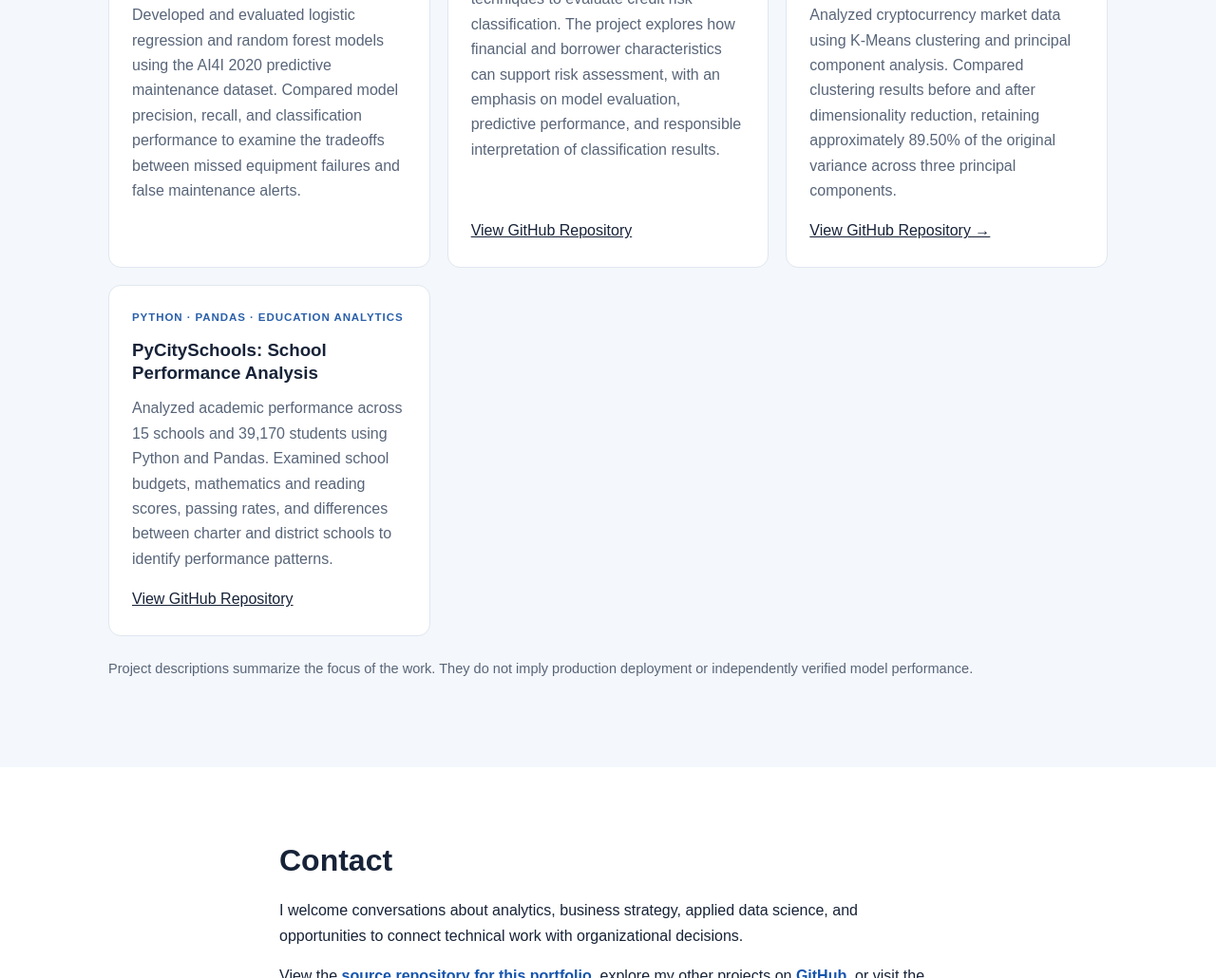
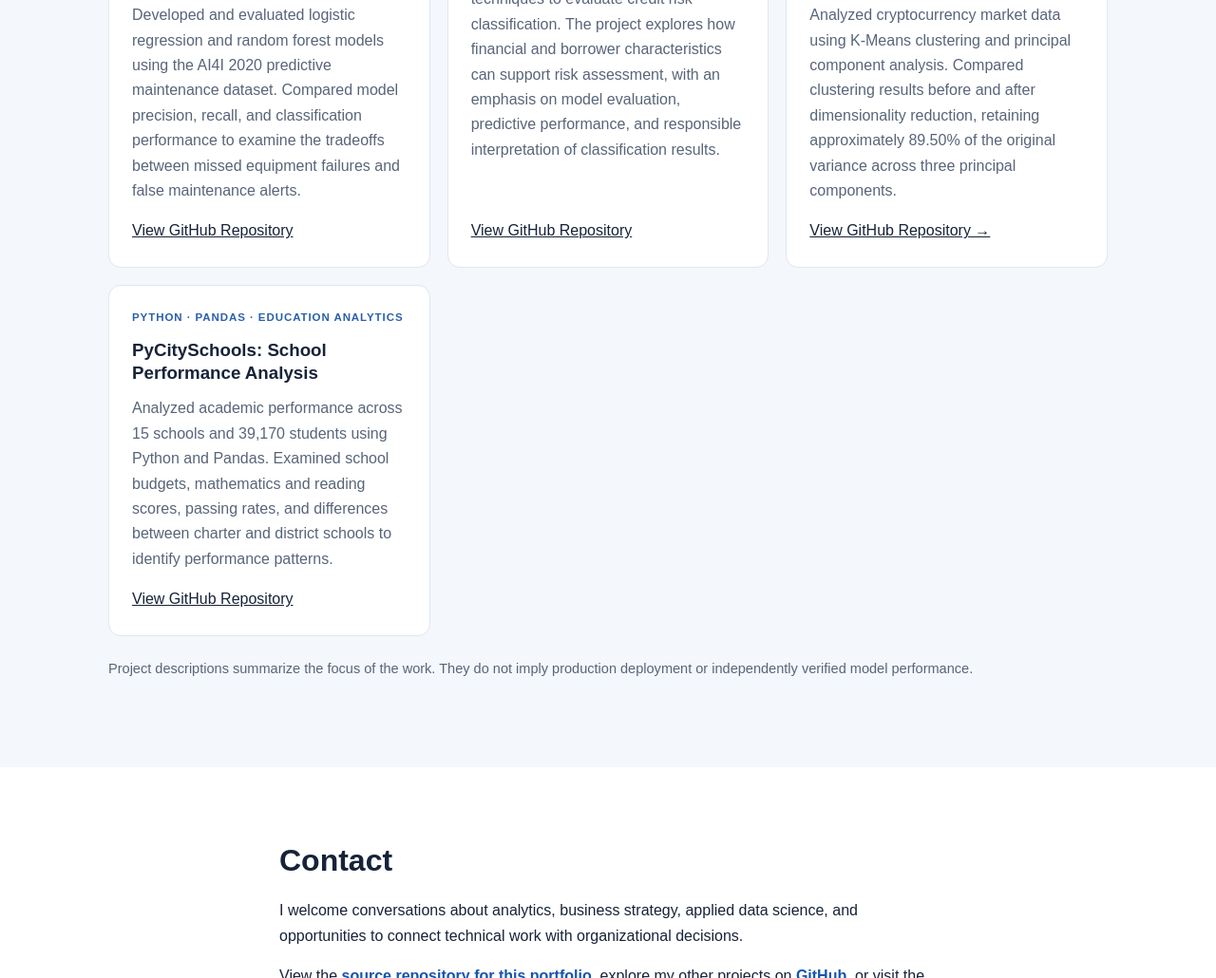
Before and after one commit to AdamSaenz/AdamSaenz.github.io, a plain HTML site: page index.html in a window 1280 px wide. Shown: the part 2129-3159 px from the top of the page at 95% size. Drawn offline with Linux system fonts and the light colour scheme.

Commit message:
Add GitHub repository link to Industrial Equipment Failure Prediction

```diff
--- a/index.html
+++ b/index.html
@@ -35,6 +35,7 @@
   <div class="category">Machine Learning · Predictive Maintenance</div>
   <h3>Industrial Equipment Failure Prediction</h3>
   <p>Developed and evaluated logistic regression and random forest models using the AI4I 2020 predictive maintenance dataset. Compared model precision, recall, and classification performance to examine the tradeoffs between missed equipment failures and false maintenance alerts.</p>
+<a href="https://github.com/AdamSaenz/industrial-equipment-failure-prediction" target="_blank" rel="noopener noreferrer">View GitHub Repository</a>
 </article>
 
 <article class="card">
```
